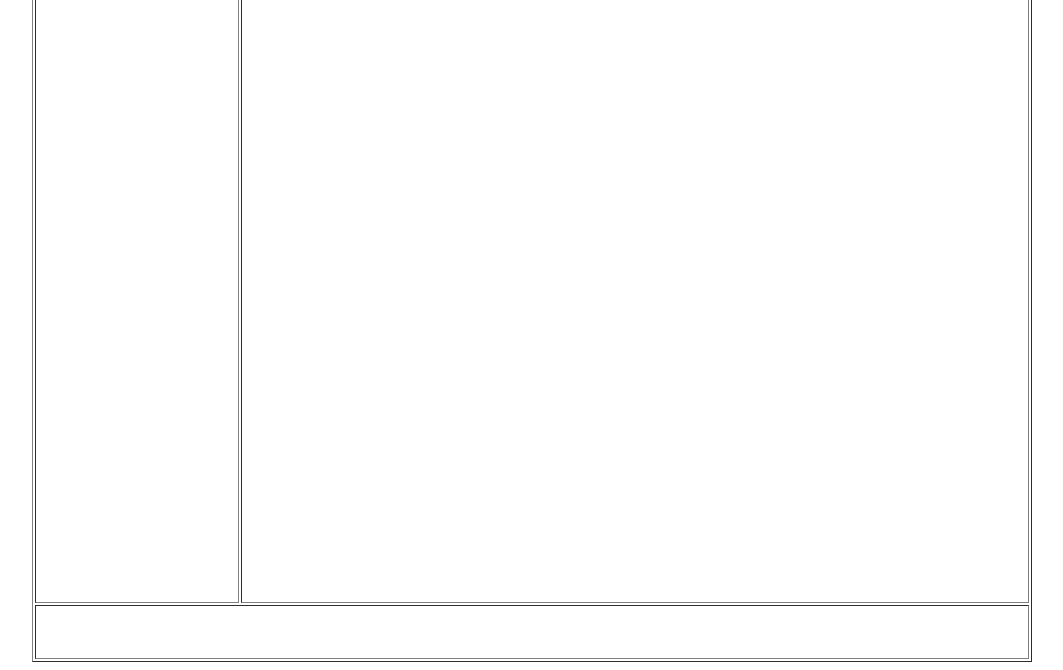
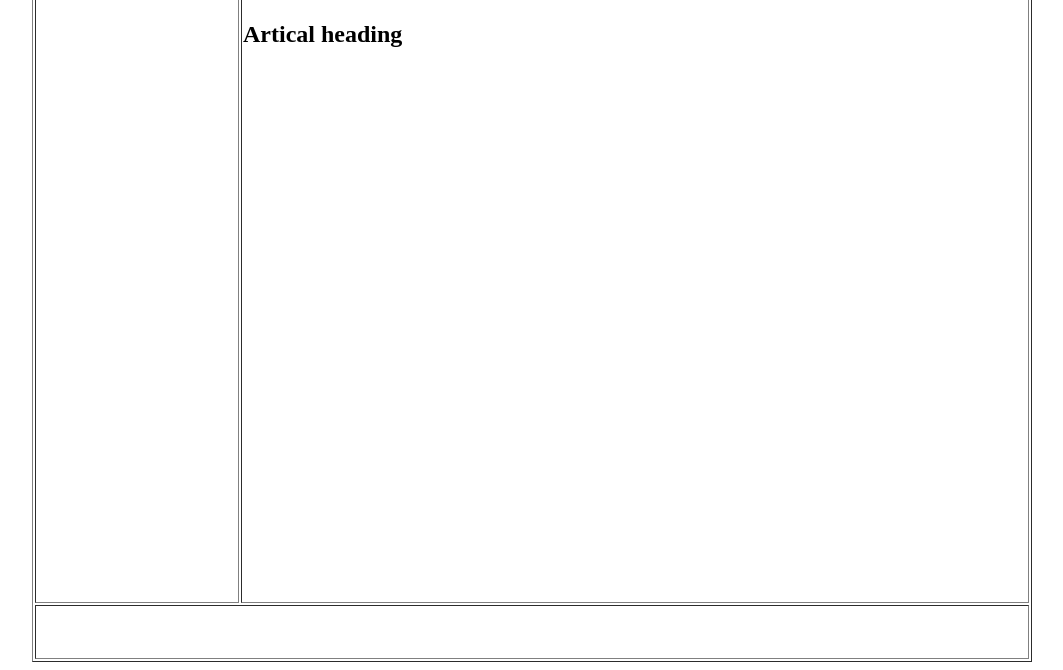
Before and after one commit to najir19/bitm17, a plain HTML site: page index.html in a window 1280 px wide. Shown: the part 278-948 px from the top of the page, without its empty margins (108-1171 px from the left). Drawn offline with Linux system fonts and the light colour scheme.

Commit message:
upadte to linking the static page

```diff
--- a/index.html
+++ b/index.html
@@ -17,7 +17,9 @@
     </tr>
     <tr>
         <td height="600"></td>
-        <td></td>
+        <td valign="top">
+            <h2>Artical heading</h2>
+        </td>
     </tr>
     <tr>
         <td colspan="3" width="200" height="50"></td>
```
Also changed, not shown: about.html (added, +10 -0 lines), img/rose.jpg (added).
